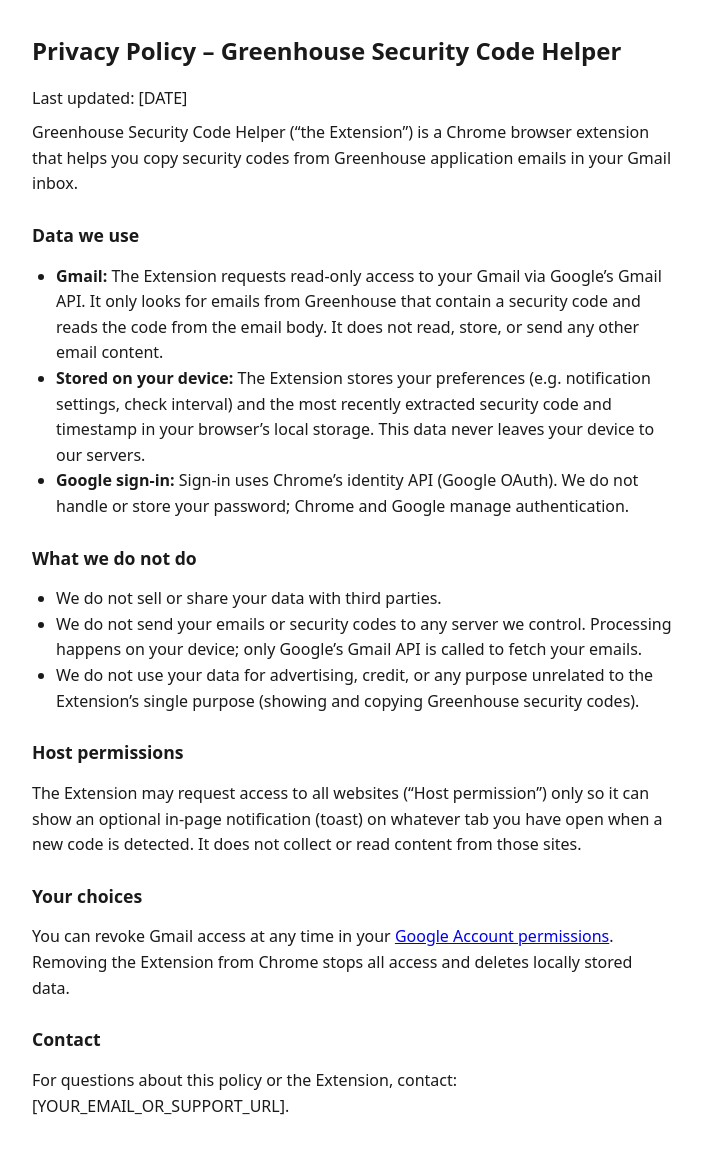
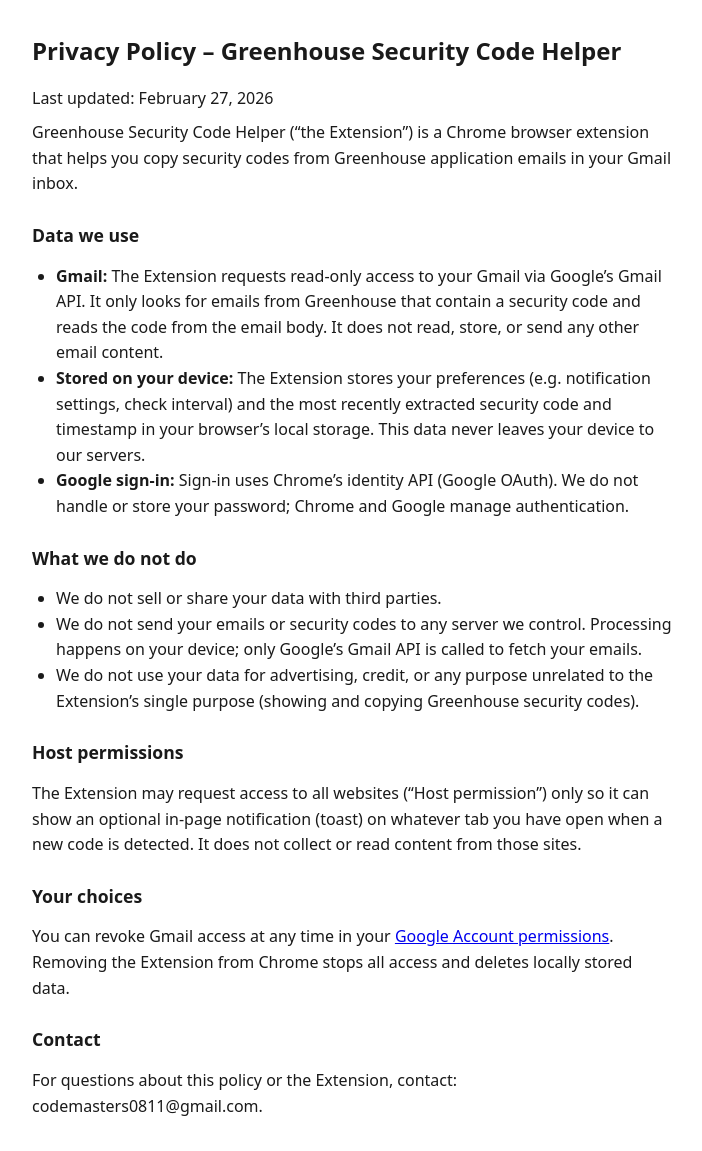
Before and after one commit to bytememiles/gmail-helper, a browser extension: page docs/privacy-policy.html in a window 1280 px wide. Shown: the whole page, without its empty margins (288-990 px from the left). Drawn offline with Linux system fonts and the light colour scheme.

Commit message:
Update privacy policy with new last updated date and contact email
- Changed the last updated date in the privacy policy to February 27, 2026.
- Updated the contact email for inquiries regarding the privacy policy to codemasters0811@gmail.com.

```diff
--- a/docs/privacy-policy.html
+++ b/docs/privacy-policy.html
@@ -31,7 +31,7 @@
   </head>
   <body>
     <h1>Privacy Policy – Greenhouse Security Code Helper</h1>
-    <p>Last updated: [DATE]</p>
+    <p>Last updated: February 27, 2026</p>
 
     <p>
       Greenhouse Security Code Helper (“the Extension”) is a Chrome browser
@@ -95,7 +95,7 @@
     <h2>Contact</h2>
     <p>
       For questions about this policy or the Extension, contact:
-      [YOUR_EMAIL_OR_SUPPORT_URL].
+      codemasters0811@gmail.com.
     </p>
   </body>
 </html>
```
